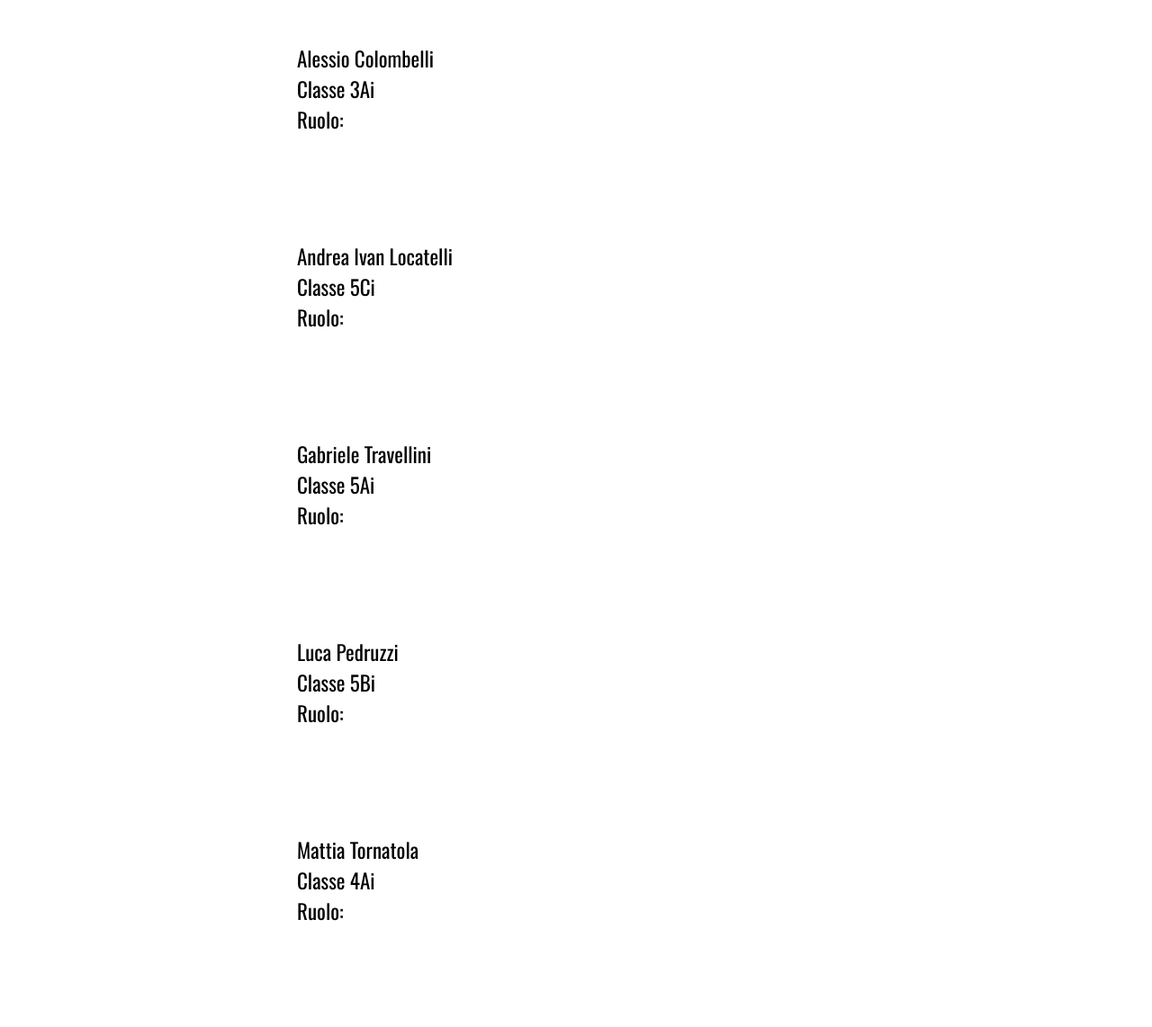
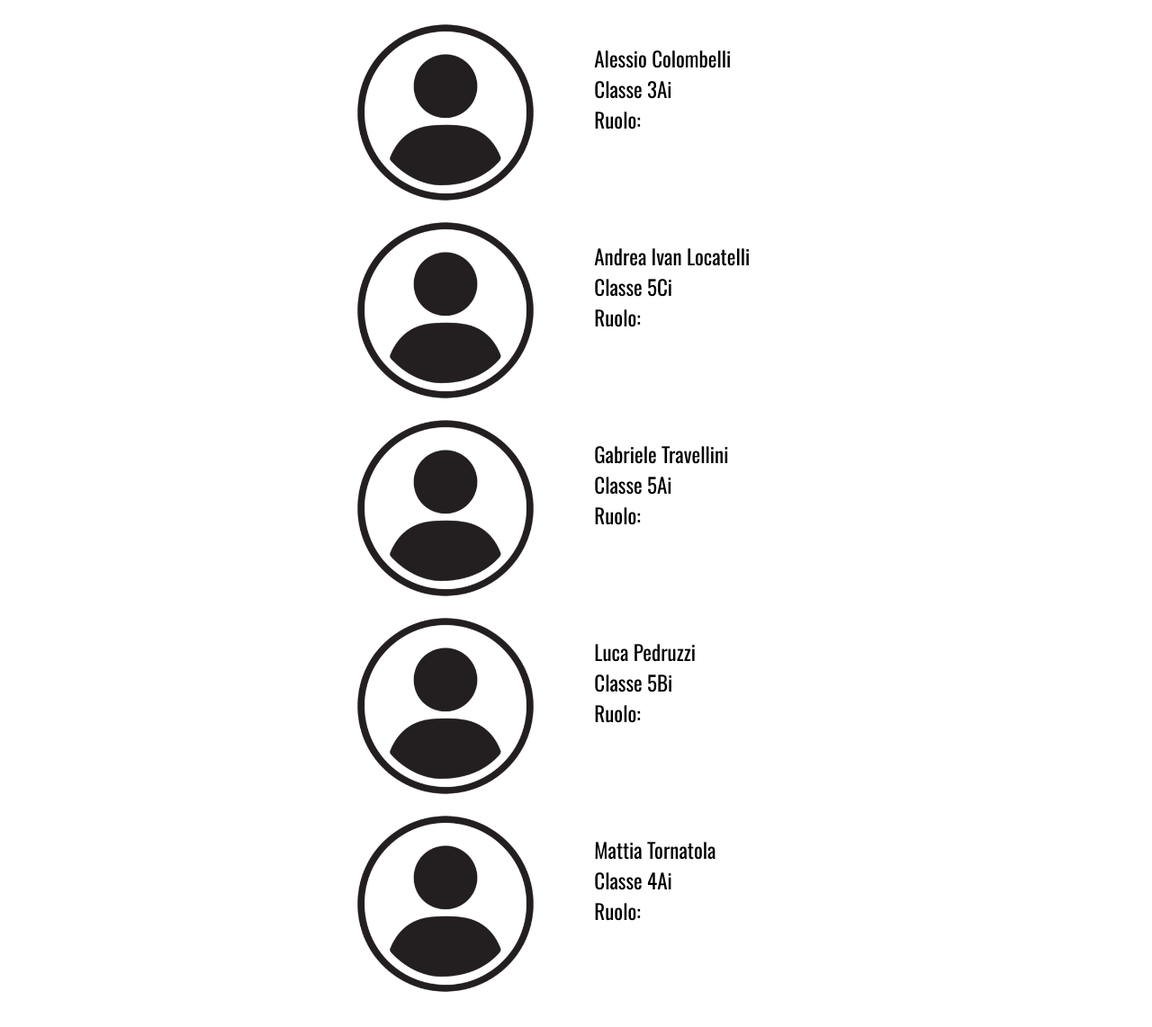
Before and after one commit to pedrux1717/code-craft.github.io, a plain HTML site: page team.html in a window 1280 px wide. Shown: the part 315-1457 px from the top of the page at 90% size. Drawn offline with nearby package versions, Linux system fonts and the light colour scheme; a web font is replaced by a local one.

Commit message:
Update team.html

```diff
--- a/team.html
+++ b/team.html
@@ -30,7 +30,7 @@
   <main class="page-body">
     <h2>IL NOSTRO TEAM</h2>
     <div class="membri">
-        <img class="persona" src="img/persona.png" alt="">
+        <img class="persona" src="persona.png" alt="">
         <p>
             Alessio Colombelli
             <br>
@@ -41,7 +41,7 @@
     </div>
 
     <div class="membri">
-        <img class="persona" src="img/persona.png" alt="">
+        <img class="persona" src="persona.png" alt="">
         <p>
             Andrea Ivan Locatelli
             <br>
@@ -52,7 +52,7 @@
     </div>
 
     <div class="membri">
-        <img class="persona" src="img/persona.png" alt="">
+        <img class="persona" src="persona.png" alt="">
         <p>
             Gabriele Travellini
             <br>
@@ -63,7 +63,7 @@
     </div>
 
     <div class="membri">
-        <img class="persona" src="img/persona.png" alt="">
+        <img class="persona" src="persona.png" alt="">
         <p>
             Luca Pedruzzi
             <br>
@@ -74,7 +74,7 @@
     </div>
 
     <div class="membri">
-        <img class="persona" src="img/persona.png" alt="">
+        <img class="persona" src="persona.png" alt="">
         <p>
             Mattia Tornatola
             <br>
@@ -89,4 +89,5 @@
   <footer class="page-footer">Code Craft </footer>
 </div>
 </body>
+
 </html>
```
